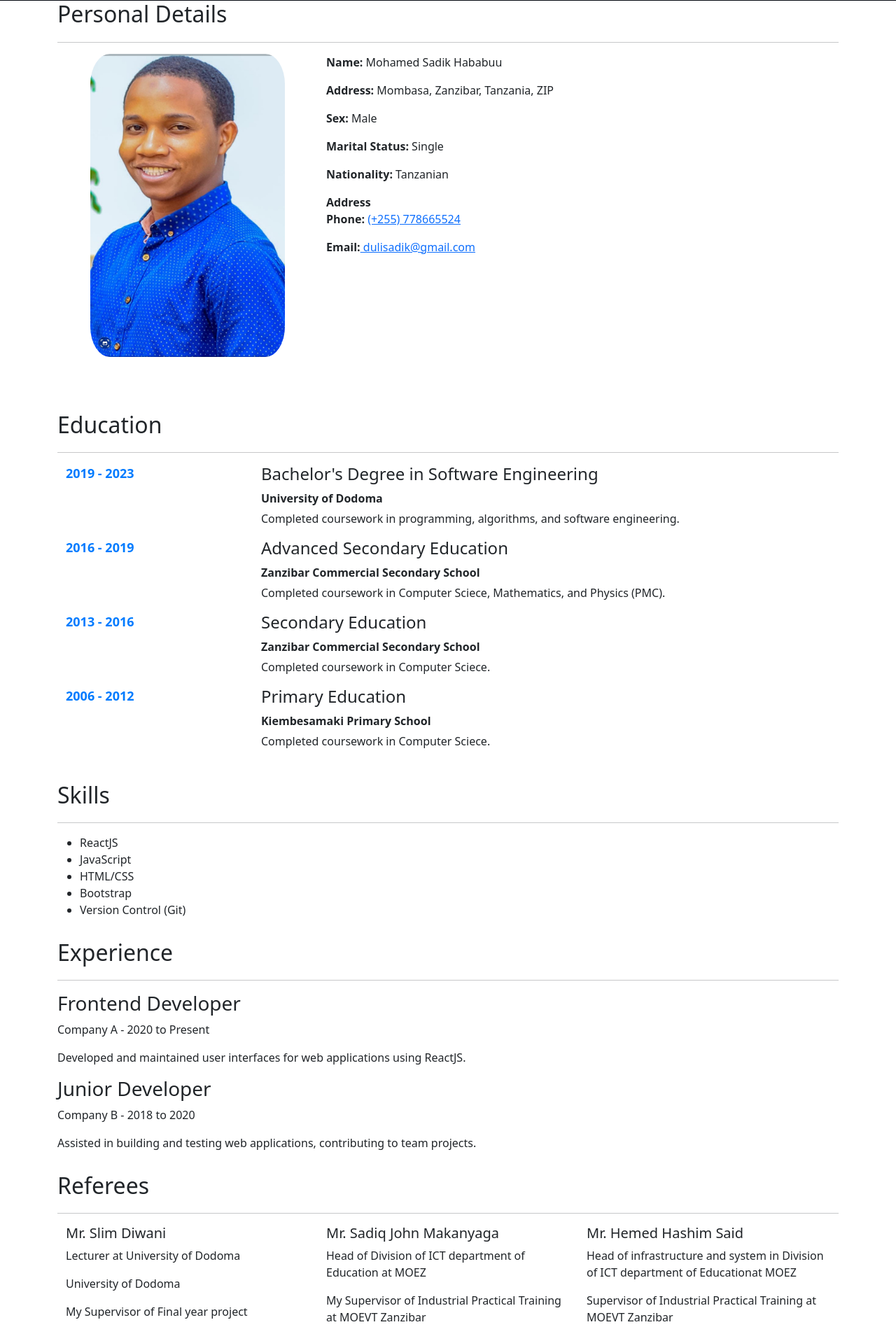
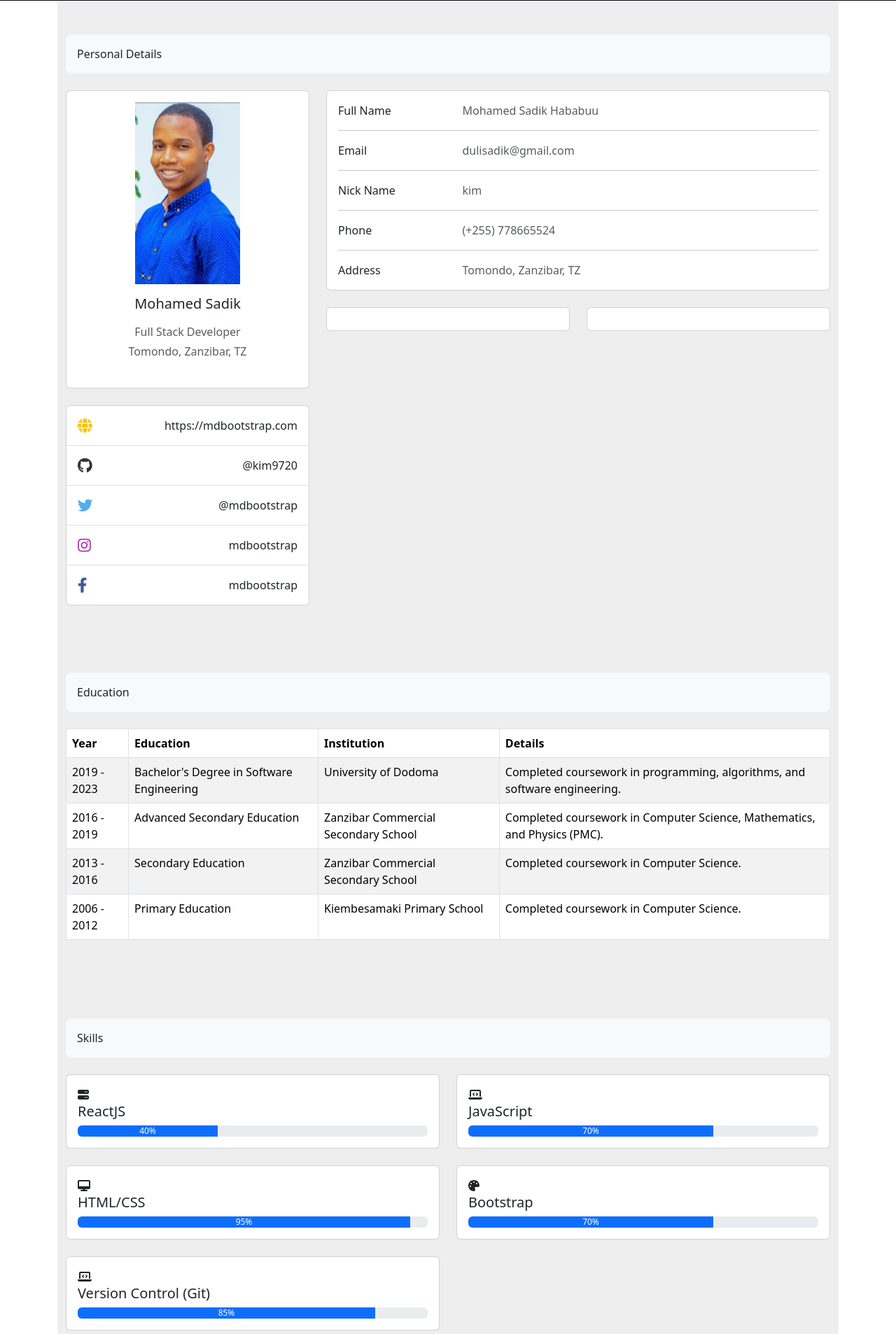
Before and after one commit to kim9720/myresume, a React (Create React App) app: page / in a window 1280 px wide. Shown: the part 220-2126 px from the top of the page at 70% size. Built offline with nearby package versions, Linux system fonts and the light colour scheme.

Commit message:
add some changes

```diff
--- a/package.json
+++ b/package.json
@@ -3,6 +3,9 @@
   "version": "0.1.0",
   "private": true,
   "dependencies": {
+    "@fortawesome/fontawesome-svg-core": "^6.4.2",
+    "@fortawesome/free-solid-svg-icons": "^6.4.2",
+    "@fortawesome/react-fontawesome": "^0.2.0",
     "@testing-library/jest-dom": "^5.17.0",
     "@testing-library/react": "^13.4.0",
     "@testing-library/user-event": "^13.5.0",
--- a/src/App.css
+++ b/src/App.css
@@ -53,7 +53,7 @@
   width: 80%;
   max-width: 600px;
   height: 90%;
-  border-radius: 10%;
+  border-radius: 0%;
 }
 
 .App {
--- a/src/components/Contact.jsx
+++ b/src/components/Contact.jsx
@@ -4,7 +4,7 @@ const Contact = () => {
   return (
     <div className="section">
       <h2>Contact</h2>
-      <hr/>
+      <hr />
       <p>Email: john@example.com</p>
       <p>LinkedIn: linkedin.com/in/johndoe</p>
     </div>
--- a/src/components/Education.jsx
+++ b/src/components/Education.jsx
@@ -1,55 +1,70 @@
 import React from 'react';
-import { Container, Row, Col } from 'react-bootstrap';
+import { Container, Row, Col, Table } from 'react-bootstrap';
 
 const Education = () => {
+  const educationData = [
+    {
+      year: '2019 - 2023',
+      education: "Bachelor's Degree in Software Engineering",
+      institution: 'University of Dodoma',
+      details: 'Completed coursework in programming, algorithms, and software engineering.',
+    },
+    {
+      year: '2016 - 2019',
+      education: 'Advanced Secondary Education',
+      institution: 'Zanzibar Commercial Secondary School',
+      details: 'Completed coursework in Computer Science, Mathematics, and Physics (PMC).',
+    },
+    {
+      year: '2013 - 2016',
+      education: 'Secondary Education',
+      institution: 'Zanzibar Commercial Secondary School',
+      details: 'Completed coursework in Computer Science.',
+    },
+    {
+      year: '2006 - 2012',
+      education: 'Primary Education',
+      institution: 'Kiembesamaki Primary School',
+      details: 'Completed coursework in Computer Science.',
+    },
+  ];
   return (
-    <div className="section">
-      <h2>Education</h2>
-      <hr/>
-      <Container>
+    <section style={{ backgroundColor: '#eee' }}>
+      <Container className="py-5">
         <Row>
-          <Col md={3} className="education-year">
-            <p>2019 - 2023</p>
-          </Col>
-          <Col md={9}>
-            <h4>Bachelor's Degree in Software Engineering</h4>
-            <p className="education-institution">University of Dodoma</p>
-            <p>Completed coursework in programming, algorithms, and software engineering.</p>
+          <Col>
+
+            <nav aria-label="breadcrumb" className="bg-light rounded-3 p-3 mb-4">
+              <ol className="breadcrumb mb-0">
+                Education
+              </ol>
+            </nav>
+
           </Col>
         </Row>
-        <Row>
-          <Col md={3} className="education-year">
-            <p>2016 - 2019</p>
-          </Col>
-          <Col md={9}>
-            <h4>Advanced Secondary Education</h4>
-            <p className="education-institution">Zanzibar Commercial Secondary School</p>
-            <p>Completed coursework in Computer Sciece, Mathematics, and Physics (PMC).</p>
-          </Col>
-        </Row>
-        <Row>
-          <Col md={3} className="education-year">
-            <p>2013 - 2016</p>
-          </Col>
-          <Col md={9}>
-            <h4>Secondary Education</h4>
-            <p className="education-institution">Zanzibar Commercial Secondary School</p>
-            <p>Completed coursework in Computer Sciece.</p>
-          </Col>
-        </Row>
-        <Row>
-          <Col md={3} className="education-year">
-            <p>2006 - 2012</p>
-          </Col>
-          <Col md={9}>
-            <h4>Primary Education</h4>
-            <p className="education-institution">Kiembesamaki Primary School</p>
-            <p>Completed coursework in Computer Sciece.</p>
-          </Col>
-        </Row>
-        {/* Add more education entries here */}
+        <Table striped bordered hover responsive>
+          <thead>
+            <tr>
+              <th>Year</th>
+              <th>Education</th>
+              <th>Institution</th>
+              <th>Details</th>
+            </tr>
+          </thead>
+          <tbody>
+            {educationData.map((item, index) => (
+              <tr key={index}>
+                <td>{item.year}</td>
+                <td>{item.education}</td>
+                <td>{item.institution}</td>
+                <td>{item.details}</td>
+              </tr>
+            ))}
+          </tbody>
+        </Table>
+
       </Container>
-    </div>
+    </section>
   );
 };
 
--- a/src/components/Experience.jsx
+++ b/src/components/Experience.jsx
@@ -1,21 +1,52 @@
 import React from 'react';
+import { Card,Container,Row,Col } from 'react-bootstrap';
 
 const Experience = () => {
+  const experienceData = [
+    {
+      title: 'System Development',
+      duration: '2022 to Present',
+      company: 'Nour Al-Yaqeen Foundation',
+      description: 'Back-end Development of Online Orphan Registration System',
+    },
+    {
+      title: 'Junior Developer',
+      duration: '2018 to 2020',
+      company: 'Company B',
+      description: 'Assisted in building and testing web applications, contributing to team projects.',
+    },
+    // ... add more experience items
+  ];
+
   return (
-    <div className="section">
-      <h2>Experience</h2>
-      <hr/>
-      <div className="item">
-        <h3>Frontend Developer</h3>
-        <p>Company A - 2020 to Present</p>
-        <p>Developed and maintained user interfaces for web applications using ReactJS.</p>
-      </div>
-      <div className="item">
-        <h3>Junior Developer</h3>
-        <p>Company B - 2018 to 2020</p>
-        <p>Assisted in building and testing web applications, contributing to team projects.</p>
-      </div>
-    </div>
+    <section style={{ backgroundColor: '#eee' }}>
+    <Container className="py-5">
+
+      <Row>
+        <Col>
+
+          <nav aria-label="breadcrumb" className="bg-light rounded-3 p-3 mb-4">
+            <ol className="breadcrumb mb-0">
+              Personal Details
+            </ol>
+          </nav>
+
+        </Col>
+      </Row>
+      {experienceData.map((experience, index) => (
+        <div key={index} className="mb-4">
+          <Card>
+            <Card.Body>
+              <Card.Title>{experience.title}</Card.Title>
+              <Card.Subtitle className="mb-2 text-muted">{experience.duration}</Card.Subtitle>
+              <Card.Text>{experience.company}</Card.Text>
+              <Card.Text>{experience.description}</Card.Text>
+            </Card.Body>
+          </Card>
+        </div>
+      ))}
+    </Container>
+    </section>
   );
 };
 
--- a/src/components/PersonalDetails.jsx
+++ b/src/components/PersonalDetails.jsx
@@ -4,33 +4,143 @@ import image from '../images/kim.jpg';
 
 const PersonalDetails = () => {
   return (
-    <div className="section">
-      <h2>Personal Details</h2>
-      <hr/>
-      <Container>
+    <section style={{ backgroundColor: '#eee' }}>
+      <Container className="py-5">
+
         <Row>
-          <Col md={4} className="text-center">
-            <img
-              src={image} // Path to your profile photo
-              alt="Profile"
-              className="profile-photo"
-            />
-          </Col>
-          <Col md={8}>
-            <p><strong>Name:</strong> Mohamed Sadik Hababuu</p>
-            <p><strong>Address:</strong> Mombasa, Zanzibar, Tanzania, ZIP</p>
-            <p><strong>Sex:</strong> Male</p>
-            <p><strong>Marital Status:</strong> Single</p>
-            <p><strong>Nationality:</strong> Tanzanian</p>
-            <p><strong>Address</strong>
-            <p><strong>Phone:</strong> <a href="tel:+255778665524">(+255) 778665524</a></p>
-            <p><strong>Email:</strong><a href="mailto:dulisadik@gmail.com"> dulisadik@gmail.com</a></p>
-            </p>
-            {/* Add more personal details here */}
+          <Col>
+
+            <nav aria-label="breadcrumb" className="bg-light rounded-3 p-3 mb-4">
+              <ol className="breadcrumb mb-0">
+                Personal Details
+              </ol>
+            </nav>
+
           </Col>
         </Row>
-      </Container>
-    </div>
+        <Row>
+          <Col lg={4}>
+            <div className="card mb-4">
+              <div className="card-body text-center">
+                <img src={image} alt="avatar" className="rounded-circle-9% img-fluid" style={{ width: '150px' }} />
+                <h5 className="my-3">Mohamed Sadik</h5>
+                <p className="text-muted mb-1">Full Stack Developer</p>
+                <p className="text-muted mb-4">Tomondo, Zanzibar, TZ</p>
+              </div>
+            </div>
+          </Col>
+
+      <Col lg={8}>
+        <div className="card mb-4">
+          <div className="card-body">
+            <div className="row">
+              <div className="col-sm-3">
+                <p className="mb-0">Full Name</p>
+              </div>
+              <div className="col-sm-9">
+                <p className="text-muted mb-0">Mohamed Sadik Hababuu</p>
+              </div>
+            </div>
+            <hr />
+            <div className="row">
+              <div className="col-sm-3">
+                <p className="mb-0">Email</p>
+              </div>
+              <div className="col-sm-9">
+                <p className="text-muted mb-0">dulisadik@gmail.com</p>
+              </div>
+            </div>
+            <hr />
+            <div className="row">
+              <div className="col-sm-3">
+                <p className="mb-0">Nick Name</p>
+              </div>
+              <div className="col-sm-9">
+                <p className="text-muted mb-0">kim</p>
+              </div>
+            </div>
+            <hr />
+            <div className="row">
+              <div className="col-sm-3">
+                <p className="mb-0">Phone</p>
+              </div>
+              <div className="col-sm-9">
+                <p className="text-muted mb-0">(+255) 778665524</p>
+              </div>
+            </div>
+            <hr />
+            <div className="row">
+              <div className="col-sm-3">
+                <p className="mb-0">Address</p>
+              </div>
+              <div className="col-sm-9">
+                <p className="text-muted mb-0">Tomondo, Zanzibar, TZ</p>
+              </div>
+            </div>
+
+
+          </div>
+        </div>
+
+        <Row>
+          <Col md={6}>
+            <div className="card mb-4 mb-md-0">
+              <div className="card-body">
+                {/* Project status details */}
+                {/* ... */}
+              </div>
+            </div>
+          </Col>
+          <Col md={6}>
+            <div className="card mb-4 mb-md-0">
+              <div className="card-body">
+                {/* Project status details */}
+                {/* ... */}
+              </div>
+            </div>
+          </Col>
+        </Row>
+        </Col>
+        </Row>
+        <Row>
+          <Col lg={4}>
+            <div className="card mb-4 mb-lg-0">
+            <div className="card-body p-0">
+              <ul className="list-group list-group-flush rounded-3">
+                <ul className="list-group list-group-flush rounded-3">
+                  <li className="list-group-item d-flex justify-content-between align-items-center p-3">
+                    <i className="fas fa-globe fa-lg text-warning"></i>
+                    <p className="mb-0">https://mdbootstrap.com</p>
+                  </li>
+                  <li className="list-group-item d-flex justify-content-between align-items-center p-3">
+                    <i className="fab fa-github fa-lg" style={{ color: '#333333' }}></i>
+                    <p className="mb-0">@kim9720</p>
+                  </li>
+                  <li className="list-group-item d-flex justify-content-between align-items-center p-3">
+                    <i className="fab fa-twitter fa-lg" style={{ color: '#55acee' }}></i>
+                    <p className="mb-0">@mdbootstrap</p>
+                  </li>
+                  <li className="list-group-item d-flex justify-content-between align-items-center p-3">
+                    <i className="fab fa-instagram fa-lg" style={{ color: '#ac2bac' }}></i>
+                    <p className="mb-0">mdbootstrap</p>
+                  </li>
+                  <li className="list-group-item d-flex justify-content-between align-items-center p-3">
+                    <i className="fab fa-facebook-f fa-lg" style={{ color: '#3b5998' }}></i>
+                    <p className="mb-0">mdbootstrap</p>
+                  </li>
+                </ul>
+
+              </ul>
+            </div>
+          </div>
+        </Col>
+      </Row>
+
+
+
+
+    </Container>
+    </section>
   );
 };
 
--- a/src/components/Referee.jsx
+++ b/src/components/Referee.jsx
@@ -5,7 +5,7 @@ const Referee = () => {
   return (
     <div className="section">
       <h2>Referees</h2>
-      <hr/>
+      <hr />
       <Container>
         <Row>
           <Col md={4} className="referee">
--- a/src/components/Skills.jsx
+++ b/src/components/Skills.jsx
@@ -1,18 +1,68 @@
-import React from 'react';
+import React, { useState, useEffect } from 'react';
+import { Card, ProgressBar,Container,Row,Col } from 'react-bootstrap';
+import { FontAwesomeIcon } from '@fortawesome/react-fontawesome';
+import {  faLaptopCode, faDesktop,  faServer, faPalette } from '@fortawesome/free-solid-svg-icons';
+
 
 const Skills = () => {
+  const skillsData = [
+    { skill: 'ReactJS', proficiency: 40, icon: faServer },
+    { skill: 'JavaScript', proficiency: 70, icon: faLaptopCode },
+    { skill: 'HTML/CSS', proficiency: 95, icon: faDesktop },
+    { skill: 'Bootstrap', proficiency: 70, icon: faPalette },
+    { skill: 'Version Control (Git)', proficiency: 85, icon: faLaptopCode },
+    // ... add more skills and icons as needed
+  ];
+
+  const [progress, setProgress] = useState({});
+
+  useEffect(() => {
+    const interval = setInterval(() => {
+      let updatedProgress = {};
+      skillsData.forEach(skill => {
+        if (!progress[skill.skill]) {
+          updatedProgress[skill.skill] = 1;
+        } else if (progress[skill.skill] < skill.proficiency) {
+          updatedProgress[skill.skill] = progress[skill.skill] + 1;
+        } else {
+          updatedProgress[skill.skill] = skill.proficiency;
+        }
+      });
+      setProgress(updatedProgress);
+    }, 20);
+
+    return () => clearInterval(interval);
+  }, [skillsData, progress]);
+
   return (
-    <div className="section">
-      <h2>Skills</h2>
-      <hr/>
-      <ul>
-        <li>ReactJS</li>
-        <li>JavaScript</li>
-        <li>HTML/CSS</li>
-        <li>Bootstrap</li>
-        <li>Version Control (Git)</li>
-      </ul>
-    </div>
+    <section style={{ backgroundColor: '#eee' }}>
+      <Container className="py-5">
+        <Row>
+          <Col>
+
+            <nav aria-label="breadcrumb" className="bg-light rounded-3 p-3 mb-4">
+              <ol className="breadcrumb mb-0">
+                Skills
+              </ol>
+            </nav>
+
+          </Col>
+        </Row>
+      <div className="row">
+        {skillsData.map((skill, index) => (
+          <div key={index} className="col-md-6 mb-4">
+            <Card>
+              <Card.Body>
+              <FontAwesomeIcon icon={skill.icon} className="mr-2" />
+                <Card.Title>{skill.skill}</Card.Title>
+                <ProgressBar now={progress[skill.skill] || 0} label={`${progress[skill.skill] || 0}%`} />
+              </Card.Body>
+            </Card>
+          </div>
+        ))}
+      </div>
+    </Container>
+    </section>
   );
 };
 
```
Also changed, not shown: 1 other file (tests, documents, lock files or other folders).
